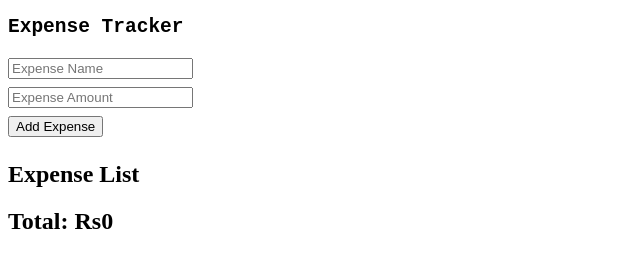
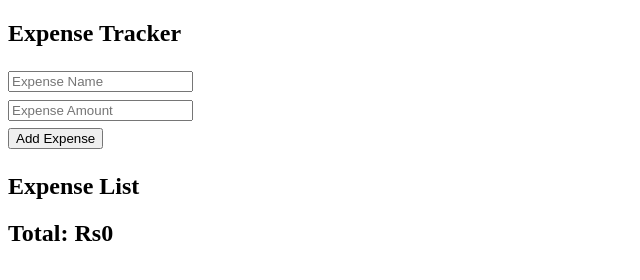
Before and after one commit to zohaibhassan9/Expense-Tracker, a plain HTML site: page index.html in a window 1280 px wide. Shown: the whole page, without its empty margins (0-640 px from the left). Drawn offline with Linux system fonts and the light colour scheme.

Commit message:
prep tag from heading2 removed!

```diff
--- a/index.html
+++ b/index.html
@@ -8,7 +8,7 @@
 <body>
 
 <div class="container">
-<pre><h2>Expense Tracker</h2></pre>
+<h2>Expense Tracker</h2>
 
 <div class="input-field" style="line-height: 1.8;">
 <input type="text" id="expense-name" placeholder="Expense Name"> <br>
```
